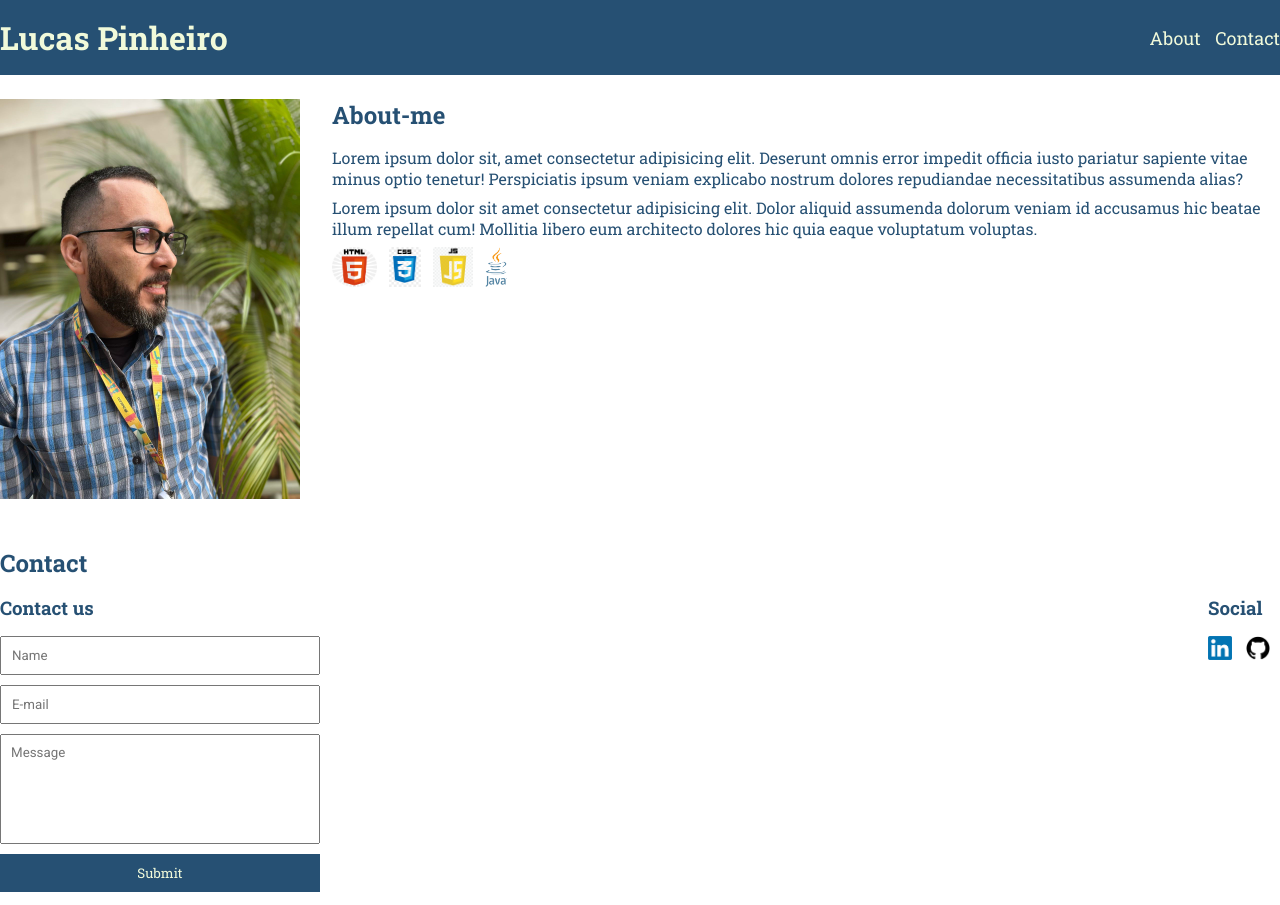
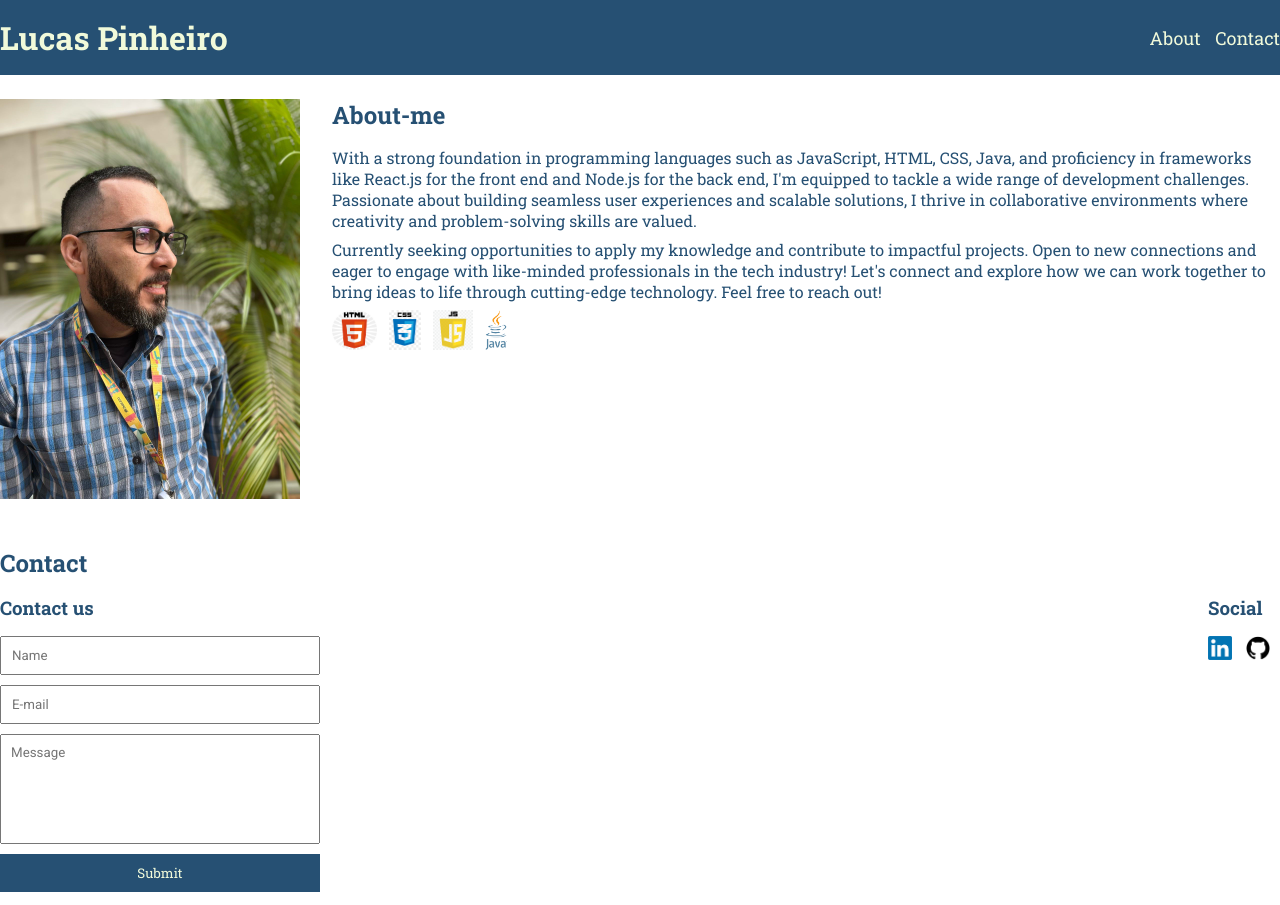
Before and after one commit to Lucashpinheiro/portifolio, a plain HTML site: page index.html in a window 1280 px wide. Shown: the top 905 px of the page. Drawn offline with Linux system fonts and the light colour scheme.

Commit message:
about-me text

```diff
--- a/index.html
+++ b/index.html
@@ -31,10 +31,12 @@
             <div>
                 <h2>About-me</h2>
                 <p>
-                    Lorem ipsum dolor sit, amet consectetur adipisicing elit. Deserunt omnis error impedit officia iusto pariatur sapiente vitae minus optio tenetur! Perspiciatis ipsum veniam explicabo nostrum dolores repudiandae necessitatibus assumenda alias?
+                    With a strong foundation in programming languages such as JavaScript, HTML, CSS, Java, and proficiency in frameworks like React.js for the front end and Node.js for the back end, I'm equipped to tackle a wide range of development challenges.
+                    Passionate about building seamless user experiences and scalable solutions, I thrive in collaborative environments where creativity and problem-solving skills are valued.
                 </p>
                 <p>
-                    Lorem ipsum dolor sit amet consectetur adipisicing elit. Dolor aliquid assumenda dolorum veniam id accusamus hic beatae illum repellat cum! Mollitia libero eum architecto dolores hic quia eaque voluptatum voluptas.
+                    Currently seeking opportunities to apply my knowledge and contribute to impactful projects. Open to new connections and eager to engage with like-minded professionals in the tech industry!
+Let's connect and explore how we can work together to bring ideas to life through cutting-edge technology. Feel free to reach out!
                 </p>
                 <ul class="brands-list">
                     <li>
```
